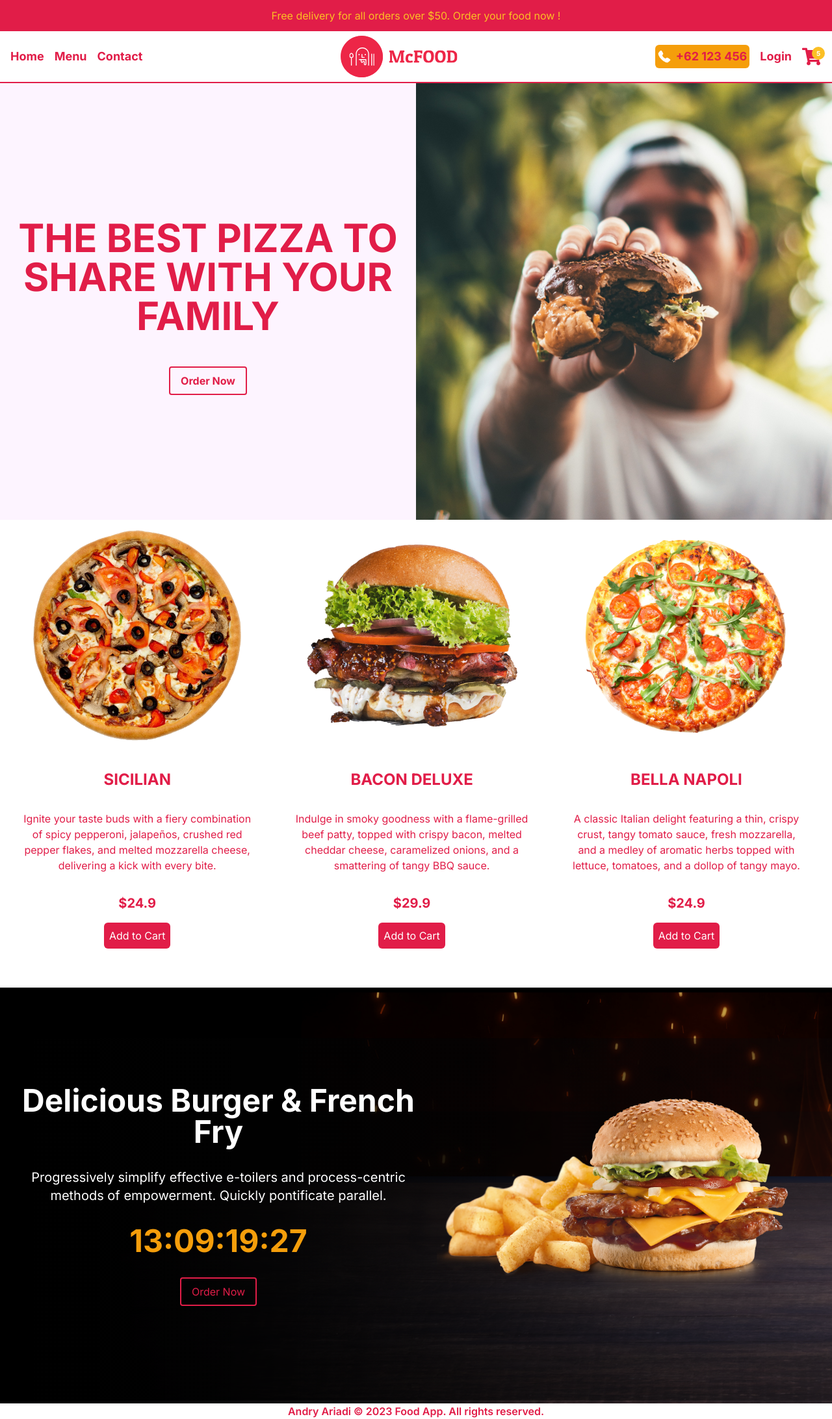
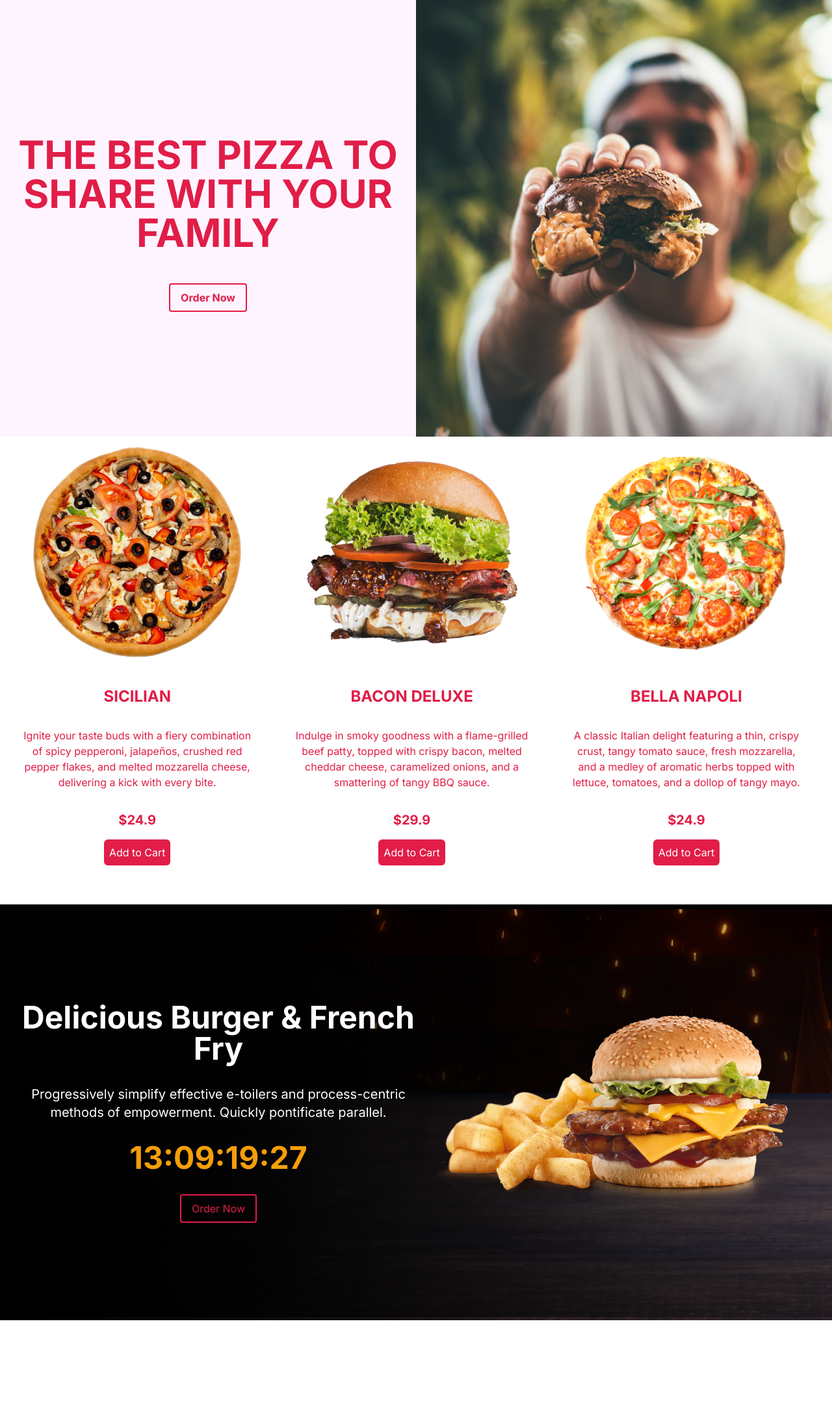
Before and after one commit to andryariadi/food-ordering-app, a Next.js app in the folder food-app/: page / in a window 1280 px wide. Shown: the whole page at 65% size. After the commit the page ends 2032 px from the top, so only its background shows below. Built offline with nearby package versions, Linux system fonts and the light colour scheme.

Commit message:
coba lagi

```diff
--- a/food-app/src/app/layout.tsx
+++ b/food-app/src/app/layout.tsx
@@ -1,9 +1,6 @@
 import type { Metadata } from "next";
 import { Inter } from "next/font/google";
 import "./globals.css";
-import Notifications from "../components/Notification";
-import Navbar from "../components/Navbar";
-import Footer from "../components/Footer";
 
 const inter = Inter({ subsets: ["latin"] });
 
@@ -15,12 +12,7 @@
 export default function RootLayout({ children }: { children: React.ReactNode }) {
   return (
     <html lang="en">
-      <body className={inter.className}>
-        <Notifications />
-        <Navbar />
-        {children}
-        <Footer />
-      </body>
+      <body className={inter.className}>{children}</body>
     </html>
   );
 }
```
